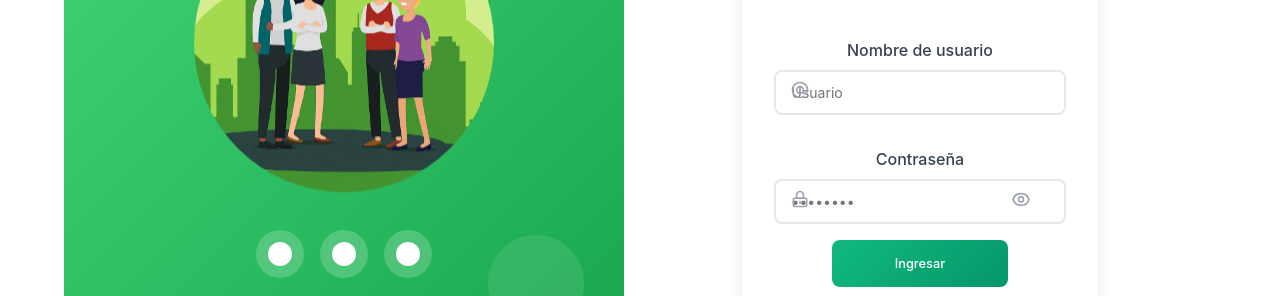
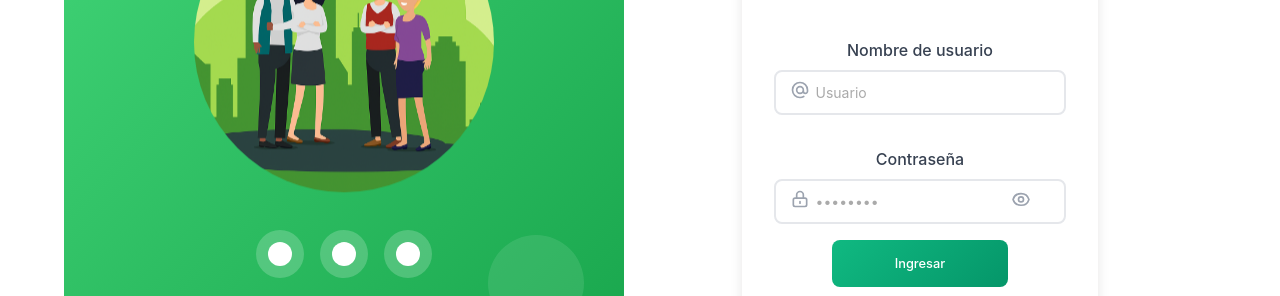
Before and after one commit to SergioAndresG/sena-app-fullstack, a Vue app in the folder SENA/: page / in a window 1280 px wide. Shown: the part 369-665 px from the top of the page. Built offline with nearby package versions, Linux system fonts and the light colour scheme.

Commit message:
style(login): ajustar estilos del placeholder del input de inicio de sesión

```diff
--- a/SENA/src/views/HomePage.vue
+++ b/SENA/src/views/HomePage.vue
@@ -374,6 +374,15 @@ export default {
   box-sizing: border-box;
 }
 
+.form-input::placeholder {
+  color: #aaa;
+  /* No puedes posicionar con top/left, solo padding o text-indent */
+  padding-left: 1rem;
+  /* o */
+  text-indent: 0.5rem;
+}
+
+
 .form-input:focus {
   outline: none;
   border-color: #10b981;
```
